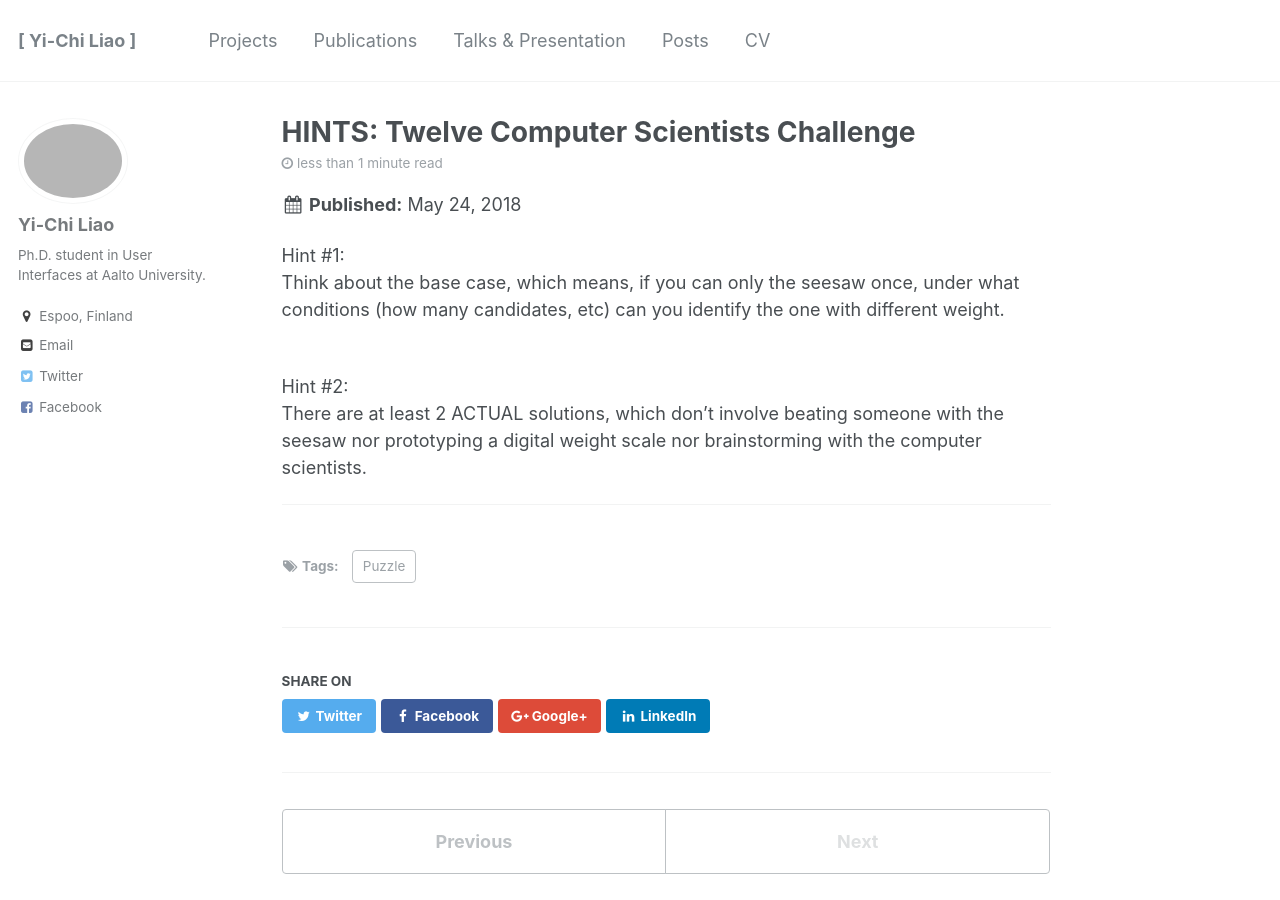
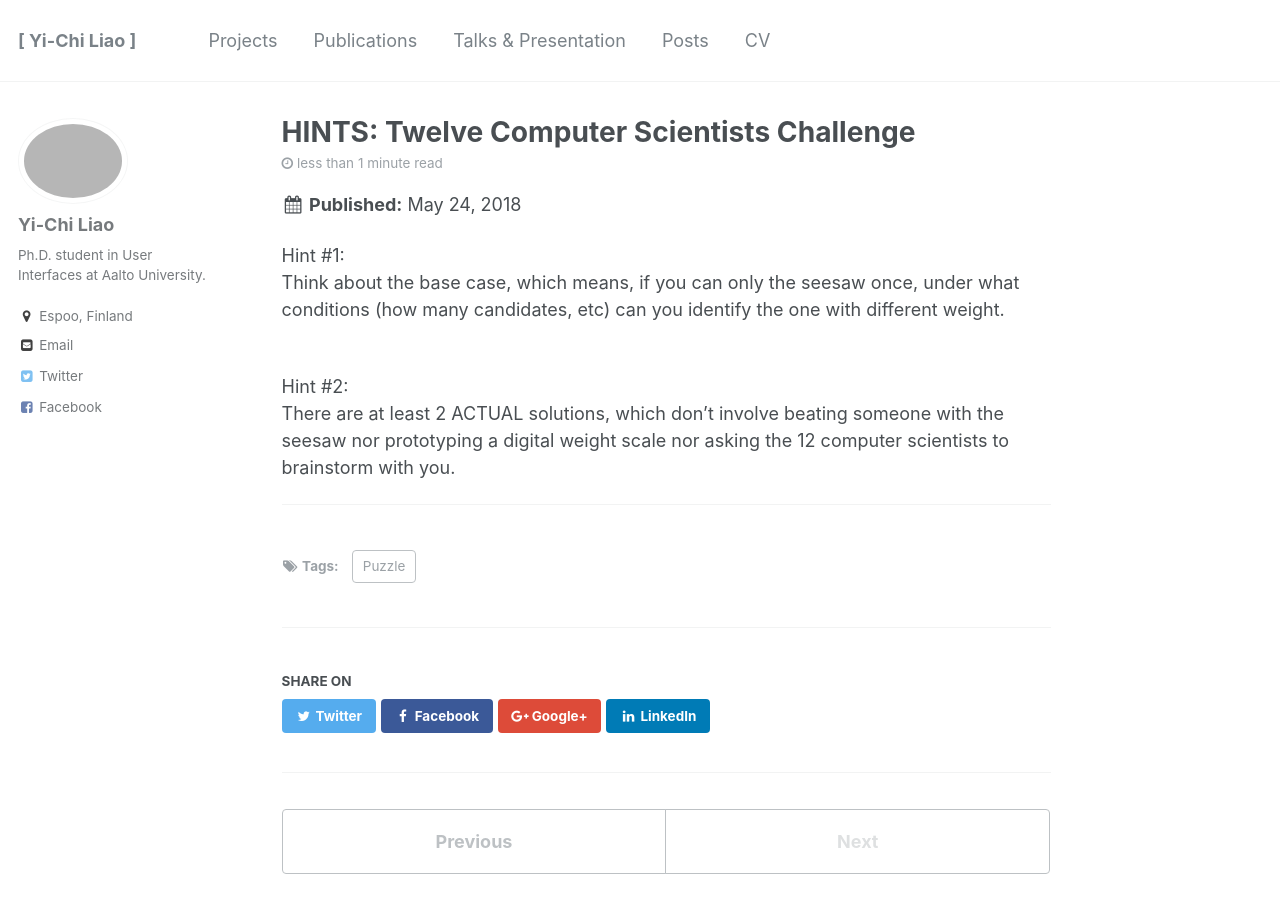
Before and after one commit to yichiliao/yichiliao.github.io, a Jekyll site: the page built from _posts/2018-05-24-12people-hints.md, in a window 1280 px wide and 900 px high. Built offline with Jekyll 4.4.1, drawn with Linux system fonts in a browser that asks for light colours.

Commit message:
hints out

```diff
--- a/_posts/2018-05-24-12people-hints.md
+++ b/_posts/2018-05-24-12people-hints.md
@@ -11,6 +11,6 @@
 
 \\
 Hint #2:\\
-There are at least 2 ACTUAL solutions, which don't involve beating someone with the seesaw nor prototyping a digital weight scale nor brainstorming with the computer scientists.
+There are at least 2 ACTUAL solutions, which don't involve beating someone with the seesaw nor prototyping a digital weight scale nor asking the 12 computer scientists to brainstorm with you.
 
 ------
```
